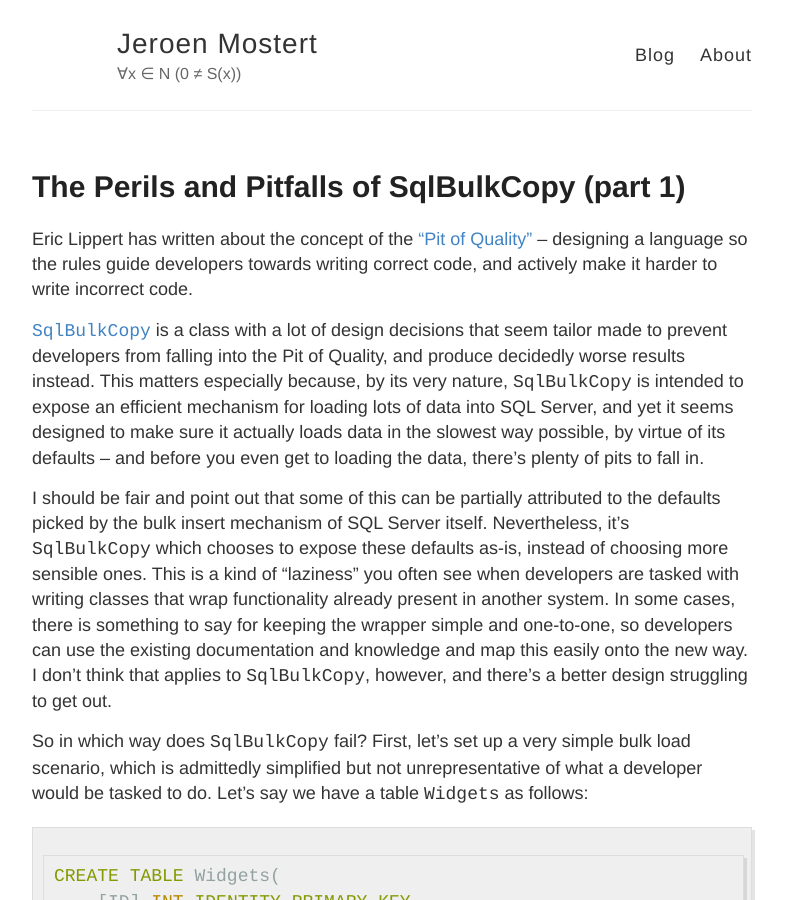
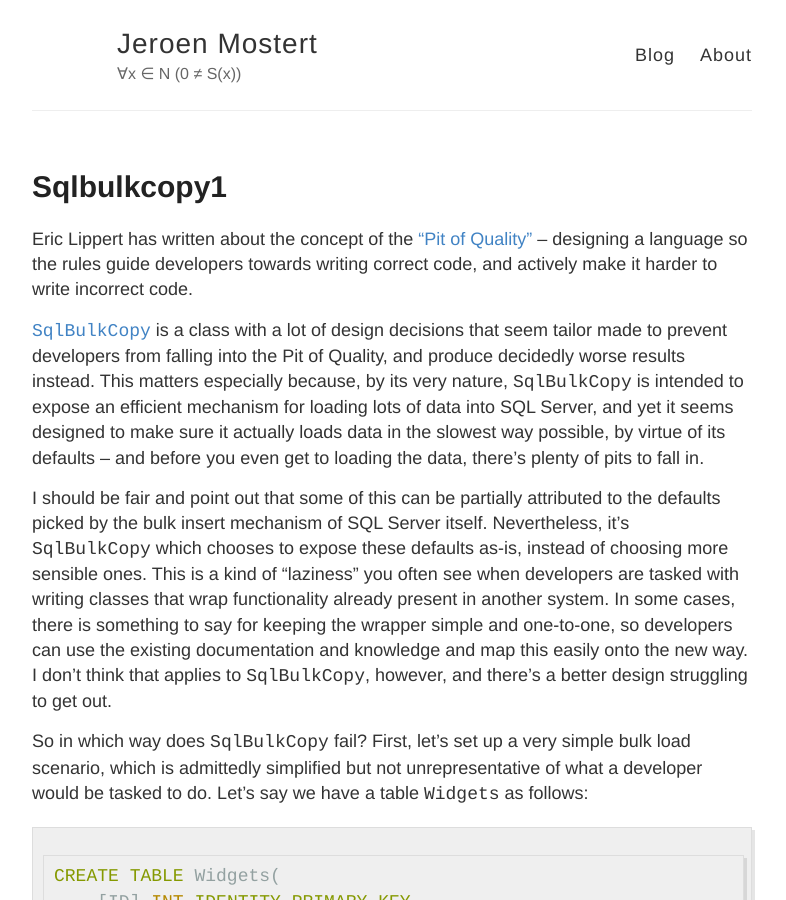
Before and after one commit to jeroen-mostert/jeroen-mostert.github.io, a Jekyll site: the page built from _posts/2019-02-19-sqlbulkcopy1.md, in a window 1280 px wide and 900 px high. Shown: the whole window, without its empty margins (248-1034 px from the left). Built offline with Jekyll 4.4.1, drawn with Linux system fonts in a browser that asks for light colours; our own code applies the rules of GitHub Pages for plain Markdown files.

Commit message:
Update 2019-02-19-sqlbulkcopy1.md

`````diff
--- a/_posts/2019-02-19-sqlbulkcopy1.md
+++ b/_posts/2019-02-19-sqlbulkcopy1.md
@@ -1,8 +1,3 @@
----
-layout: post
-title: The Perils and Pitfalls of SqlBulkCopy (part 1)
----
-
 Eric Lippert has written about the concept of the ["Pit of Quality"](https://blogs.msdn.microsoft.com/ericlippert/2007/08/14/c-and-the-pit-of-despair/) -- designing a language so the rules guide developers towards writing correct code, and actively make it harder to write incorrect code.
 
 [`SqlBulkCopy`](https://docs.microsoft.com/dotnet/api/system.data.sqlclient.sqlbulkcopy) is a class with a lot of design decisions that seem tailor made to prevent developers from falling into the Pit of Quality, and produce decidedly worse results instead. This matters especially because, by its very nature, `SqlBulkCopy` is intended to expose an efficient mechanism for loading lots of data into SQL Server, and yet it seems designed to make sure it actually loads data in the slowest way possible, by virtue of its defaults -- and before you even get to loading the data, there's plenty of pits to fall in.
@@ -17,17 +12,17 @@ CREATE TABLE Widgets(
     [Name] NVARCHAR(100),
     [WeightInGrams] INT
 )
-````
+```
 
 Let's also say we've got a file that contains a load of widget definitions from elsewhere that looks like this:
 
-````
+```
 1	azultronic radiator	2.60
 12	boson catcher	0.43
 15	nuclear accelerator	10.0
 21	screw	0.045
 ...
-````
+```
 
 In this file, the columns are separated by tabs, and the weight is sneakily given in kilograms, rather than grams, just so our application has something to do and you couldn't just import this with a wizard. The ID has been given to us from another database, and even though it's an identity, we'd like to preserve it because, for better or worse, we've come to depend on these values. (Isn't that just how these things go?)
 
@@ -40,7 +35,7 @@ These solutions all have their pros and cons, and for a simple scenario like thi
 
 Let's first cook up some code to read the file. I'm going to use the simplest thing that could possibly work, as that's usually a nice place to start...
 
-````csharp
+```csharp
 class Widget {
     public int Id { get; set; }
     public string Name { get; set; }
@@ -57,23 +52,23 @@ IEnumerable<Widget> ReadFromFile(string fileName) {
         };
     }
 }
-````
+```
 
 This code is quite naive, having no way to nicely handle input errors, but let's look past that for the moment and figure out how to get it imported into our table.
 
 Here we hit our first speed bump. The method in `SqlBulkCopy` that actually performs the work is `WriteToServer`, which has the following overloads:
 
-````csharp
+```csharp
 WriteToServer(DataTable, DataRowState)
 WriteToServer(IDataReader)
 WriteToServer(DataTable)
 WriteToServer(DbDataReader)
 WriteToServer(DataRow[])
-````
+```
 
 Since implementing `IDataReader` looks like quite a bit of work, and `DataRow` has no public constructors, it looks like `DataTable` is the way to go. We could re-tool our existing code to directly read things in a `DataTable`, but let's say I like the current separation of concerns and would rather have this as a separate step. Writing our bulk import code is a simple affair:
 
-````csharp
+```csharp
 var dt = new DataTable();
 dt.Columns.Add("Id");
 dt.Columns.Add("Name");
@@ -92,7 +87,7 @@ using (var connection = new SqlConnection("Data Source=.;Initial Catalog=Widgets
         sqlBulkCopy.WriteToServer(dt);
     }
 }
-````
+```
 
 If we run this code, our resulting table will end up like this:
 
@@ -107,7 +102,7 @@ Wait, what happened to our `ID`? Well, remember that `ID` is an `IDENTITY`. By d
 
 Here I'd like to make a little aside -- suppose this is exactly what you wanted, and the input file had no `ID`. How would you perform the bulk copy in that case? It would seem obvious to simply leave it out and do this:
 
-````csharp
+```csharp
 var dt = new DataTable();
 dt.Columns.Add("Name");
 dt.Columns.Add("WeightInGrams");
@@ -117,7 +112,7 @@ foreach (var widget in ReadFromFile(@"widgets.txt")) {
     row["WeightInGrams"] = widget.WeightInGrams;
     dt.Rows.Add(row);
 }
-````
+```
 
 Alright, let's try that:
 
@@ -132,19 +127,19 @@ Wait, what? How did we get this bizarre result? Well, unless you explicitly tell
 
 This is obviously the Wrong Thing to do. If the fact that we gave it column names wasn't enough, depending on the physical order of columns in a database table is a Bad Idea -- this order doesn't logically matter, and about the only place where you can see it is if you do a `SELECT *`. The fix isn't hard, all we have to do is add the following:
 
-````
+```
 foreach (DataColumn column in dt.Columns) {
     sqlBulkCopy.ColumnMappings.Add(column.ColumnName, column.ColumnName);
 }
-````
+```
 
 But the fact that we have to add this at all seems clumsy, to say the least.
 
 Back to our original scenario -- we want our supplied `ID` to be respected. This requires an explicit option:
 
-````csharp
+```csharp
 using (var sqlBulkCopy = new SqlBulkCopy(connection, SqlBulkCopyOptions.KeepIdentity, null)) {
-````
+```
 
 Why is this an option you have to pass to the constructor, instead of a property, or an argument you can pass to `WriteToServer`? Well, um, it just is -- no reason I can think of. We now also have to pass an explicit `null` for `SqlTransaction`, even though we're not using that. So now we run that, and:
 
`````
